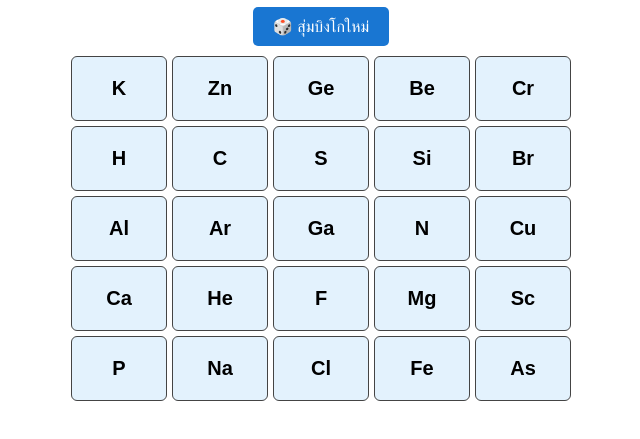
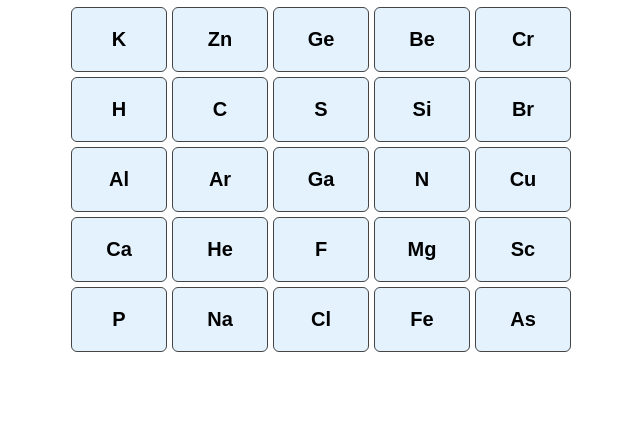
Before and after one commit to zzman123654-stack/bigo, a plain HTML site: page index.html in a window 1280 px wide. Shown: the part 89-528 px from the top of the page, without its empty margins (319-959 px from the left). Drawn offline with Linux system fonts and the light colour scheme.

Commit message:
Update index.html

```diff
--- a/index.html
+++ b/index.html
@@ -35,19 +35,6 @@
       background-color: #81c784 !important;
       color: white;
     }
-    button {
-      padding: 10px 20px;
-      font-size: 16px;
-      background-color: #1976d2;
-      color: white;
-      border: none;
-      border-radius: 5px;
-      cursor: pointer;
-      margin-bottom: 10px;
-    }
-    button:hover {
-      background-color: #1565c0;
-    }
     #message {
       font-size: 20px;
       font-weight: bold;
@@ -60,7 +47,6 @@
 <body>
 
   <h1>Element Symbol Bingo</h1>
-  <button id="newGameBtn">🎲 สุ่มบิงโกใหม่</button>
   <div id="bingo"></div>
   <div id="message"></div>
 
@@ -100,11 +86,8 @@
       cell.dataset.col = col;
 
       cell.addEventListener("click", () => {
-        // สลับสถานะเลือก
         selectedCells[row][col] = !selectedCells[row][col];
         cell.classList.toggle("selected", selectedCells[row][col]);
-
-        console.log(`Clicked cell [${row},${col}] selected: ${selectedCells[row][col]}`);
 
         if (checkBingo()) {
           document.getElementById("message").textContent = "🎉 BINGO!";
@@ -144,9 +127,7 @@
     return false;
   }
 
-  document.getElementById("newGameBtn").addEventListener("click", generateBingo);
-
-  // เริ่มเกมครั้งแรก
+  // สุ่มตารางตอนโหลดหน้าเพจครั้งแรก
   generateBingo();
 </script>
 
```
